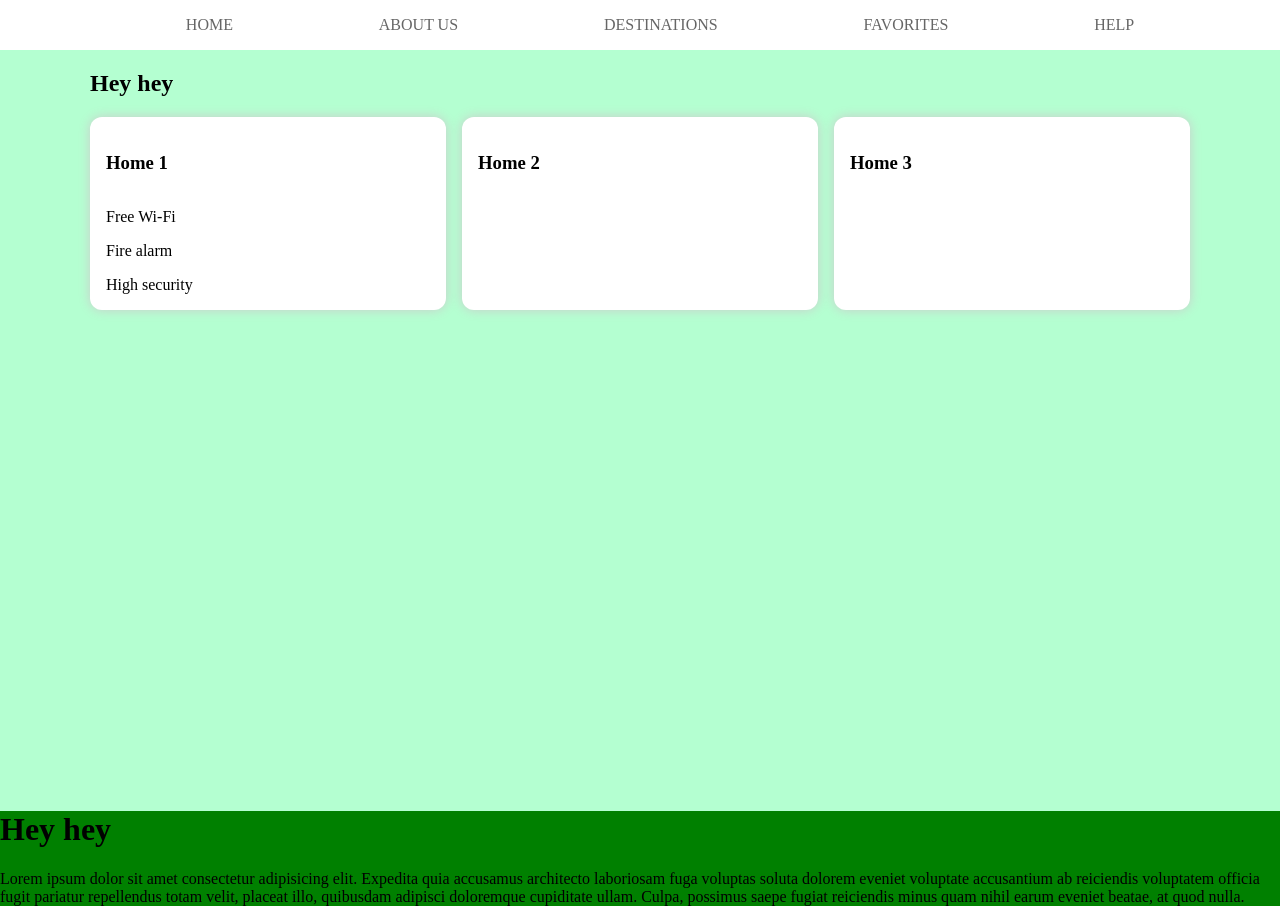
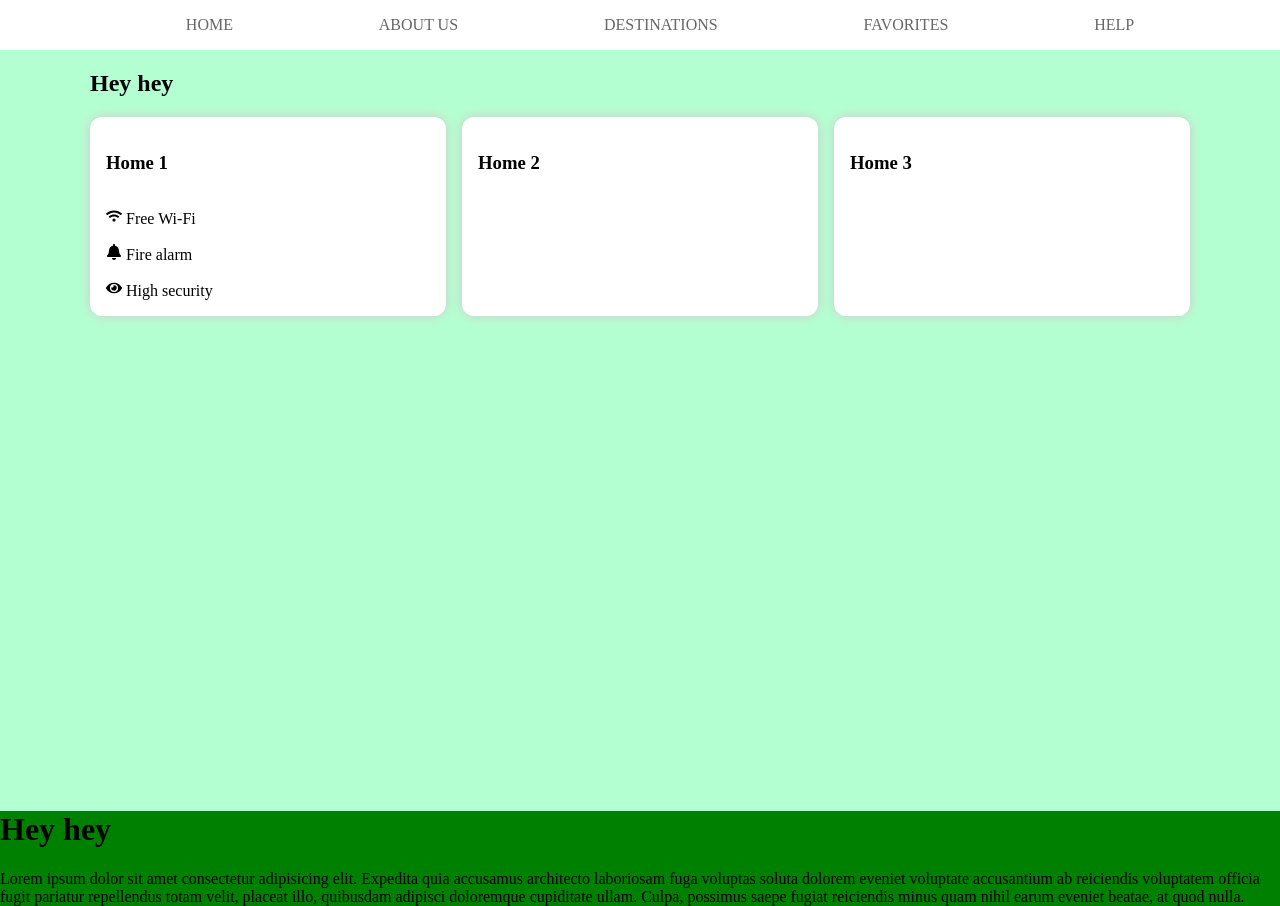
Before and after one commit to aatypi/treehouse, a React (Create React App) app: page / in a window 1280 px wide. Built offline with nearby package versions, Linux system fonts and the light colour scheme.

Commit message:
Added icons

```diff
--- a/src/components/pages/CardRoll.js
+++ b/src/components/pages/CardRoll.js
@@ -1,4 +1,5 @@
 import React from "react";
+import { FaWifi, FaBell, FaEye } from "react-icons/fa";
 
 class Card extends React.Component {
   render() {
@@ -6,9 +7,21 @@ class Card extends React.Component {
       <div className="card">
         <div className="card-inner">
           {this.props.name && <h1> {this.props.name}</h1>}
-          {this.props.wifi && <span> Free Wi-Fi</span>}
-          {this.props.wifi && <span> Fire alarm</span>}
-          {this.props.wifi && <span> High security</span>}
+          {this.props.wifi && (
+            <span>
+              <FaWifi /> Free Wi-Fi
+            </span>
+          )}
+          {this.props.wifi && (
+            <span>
+              <FaBell /> Fire alarm
+            </span>
+          )}
+          {this.props.wifi && (
+            <span>
+              <FaEye /> High security
+            </span>
+          )}
         </div>
       </div>
     );
@@ -18,7 +31,7 @@ class Card extends React.Component {
 export function CardRoll() {
   return (
     <section className="card-roll">
-      <Card name="Home 1" wifi fireAlarm highSecurity/>
+      <Card name="Home 1" wifi fireAlarm highSecurity />
       <Card name="Home 2" />
       <Card name="Home 3" />
     </section>
```
